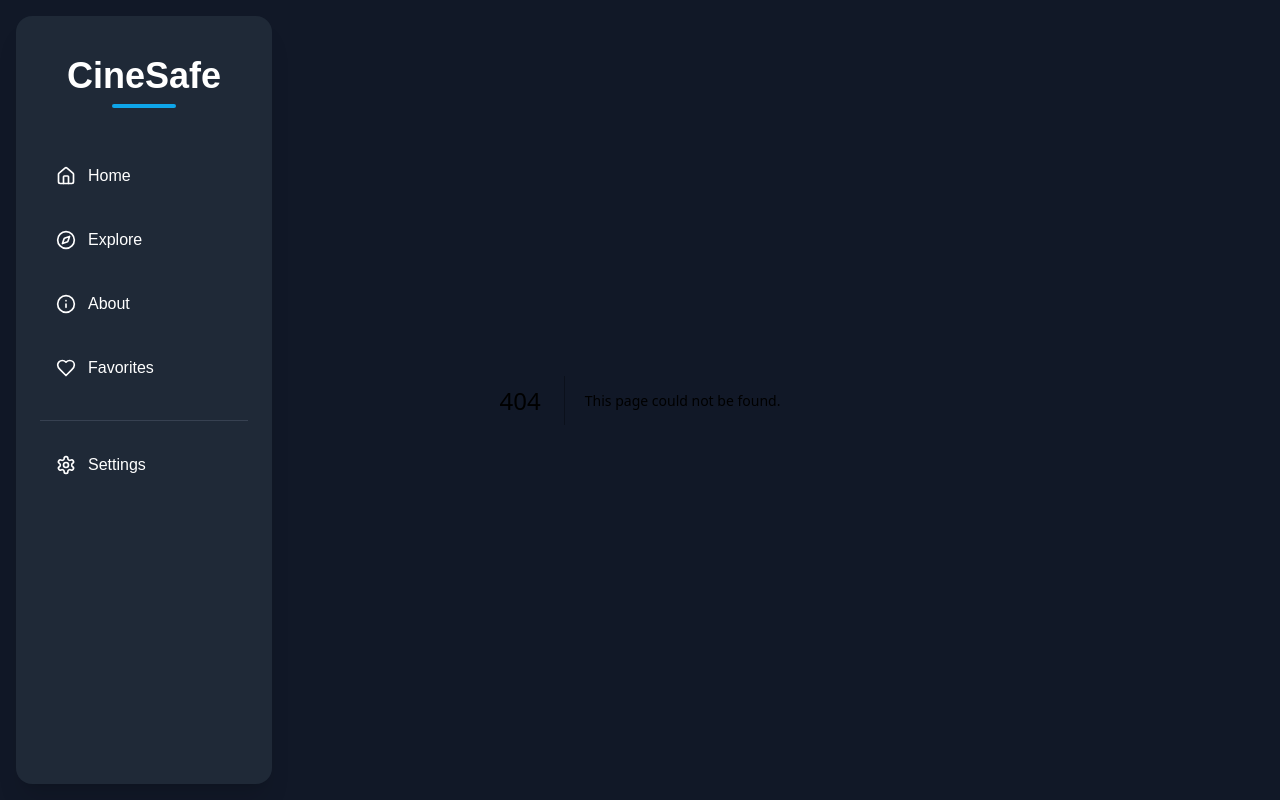
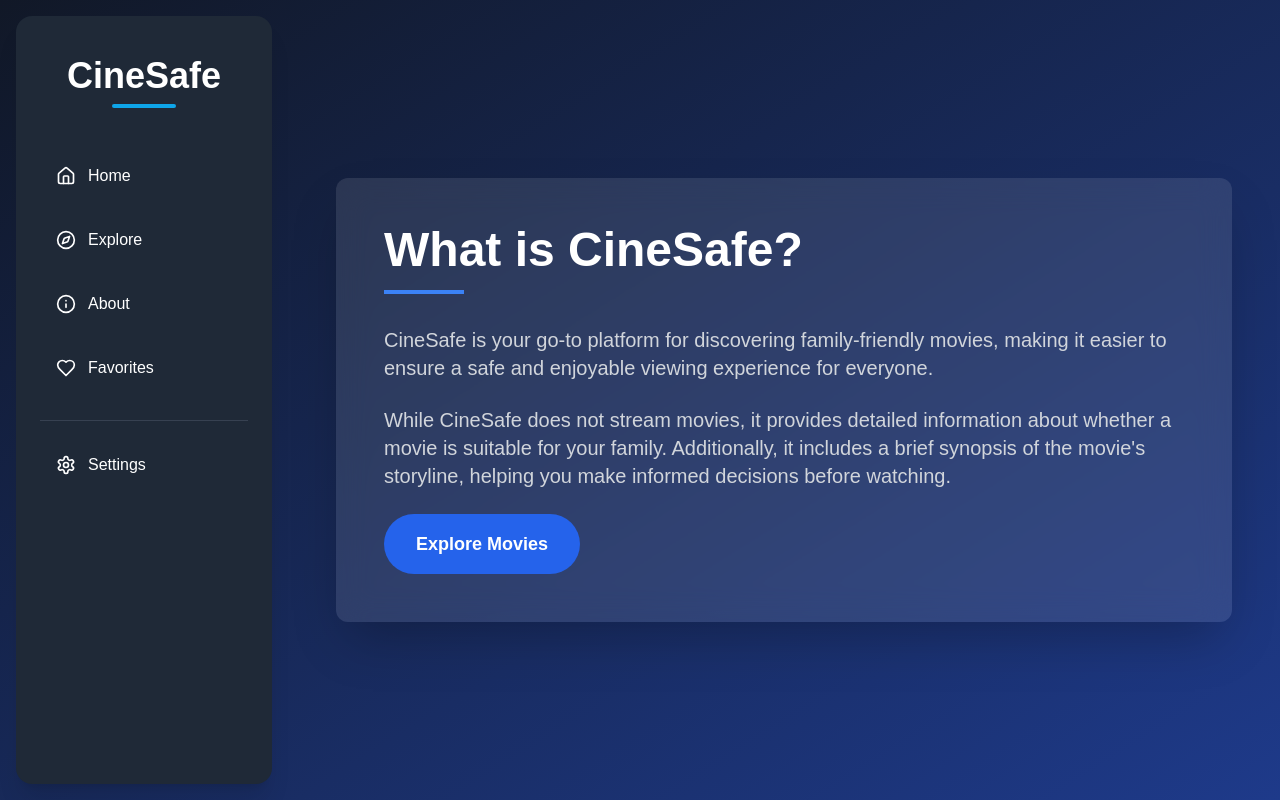
Before and after one commit to ZakariaElkhadir/CineSafe, a Next.js app: page /about in a window 1280 px wide. Before the commit this address had no page. Built offline with nearby package versions, Linux system fonts and the light colour scheme.

Commit message:
Add About page with information on CineSafe and navigation link to explore movies

```diff
--- /dev/null
+++ b/app/about/page.tsx
@@ -0,0 +1,80 @@
+"use client";
+
+import Link from "next/link";
+import { motion } from "framer-motion";
+
+export default function Page() {
+  return (
+    <div className="min-h-screen bg-gradient-to-br from-gray-900 to-blue-900 flex items-center justify-center  pl-72">
+      <motion.div
+        className="max-w-4xl bg-white bg-opacity-10 backdrop-filter backdrop-blur-lg rounded-xl shadow-2xl overflow-hidden"
+        initial={{ opacity: 0, y: 50 }}
+        animate={{ opacity: 1, y: 0 }}
+        transition={{ duration: 0.8 }}
+      >
+        <div className="p-8 md:p-12">
+          <motion.header
+            className="text-center sm:text-left mb-8"
+            initial={{ opacity: 0 }}
+            animate={{ opacity: 1 }}
+            transition={{ delay: 0.2, duration: 0.8 }}
+          >
+            <h2 className="text-4xl md:text-5xl font-bold text-white mb-4">
+              What is CineSafe?
+            </h2>
+            <motion.div
+              className="h-1 w-20 bg-blue-500 hidden sm:block"
+              initial={{ width: 0 }}
+              animate={{ width: 80 }}
+              transition={{ duration: 0.8, delay: 0.5 }}
+            />
+          </motion.header>
+
+          <motion.main
+            className="space-y-6"
+            initial={{ opacity: 0 }}
+            animate={{ opacity: 1 }}
+            transition={{ delay: 0.4, duration: 0.8 }}
+          >
+            <motion.p
+              className="text-lg md:text-xl text-gray-300 leading-relaxed"
+              initial={{ opacity: 0, x: -20 }}
+              animate={{ opacity: 1, x: 0 }}
+              transition={{ delay: 0.6, duration: 0.8 }}
+            >
+              CineSafe is your go-to platform for discovering family-friendly
+              movies, making it easier to ensure a safe and enjoyable viewing
+              experience for everyone.
+            </motion.p>
+
+            <motion.p
+              className="text-lg md:text-xl text-gray-300 leading-relaxed"
+              initial={{ opacity: 0, x: -20 }}
+              animate={{ opacity: 1, x: 0 }}
+              transition={{ delay: 0.8, duration: 0.8 }}
+            >
+              While CineSafe does not stream movies, it provides detailed
+              information about whether a movie is suitable for your family.
+              Additionally, it includes a brief synopsis of the movie's
+              storyline, helping you make informed decisions before watching.
+            </motion.p>
+
+            <motion.div
+              className="mt-8"
+              initial={{ opacity: 0, y: 20 }}
+              animate={{ opacity: 1, y: 0 }}
+              transition={{ delay: 1, duration: 0.8 }}
+            >
+              <Link
+                href="/explore"
+                className="inline-block px-8 py-4 bg-blue-600 text-white text-lg font-semibold rounded-full hover:bg-blue-700 transition-colors duration-300 transform hover:scale-105"
+              >
+                Explore Movies
+              </Link>
+            </motion.div>
+          </motion.main>
+        </div>
+      </motion.div>
+    </div>
+  );
+}
```
